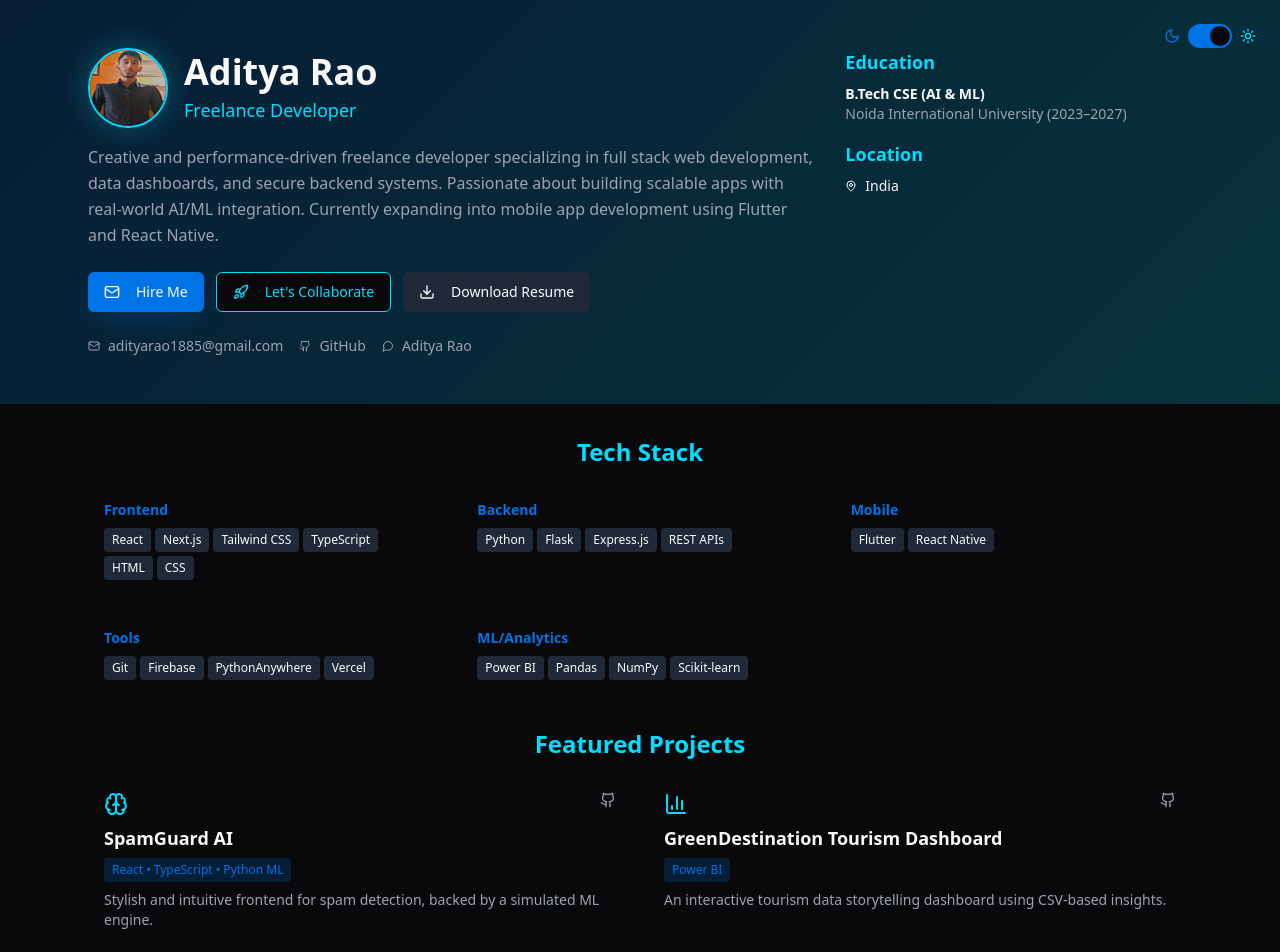
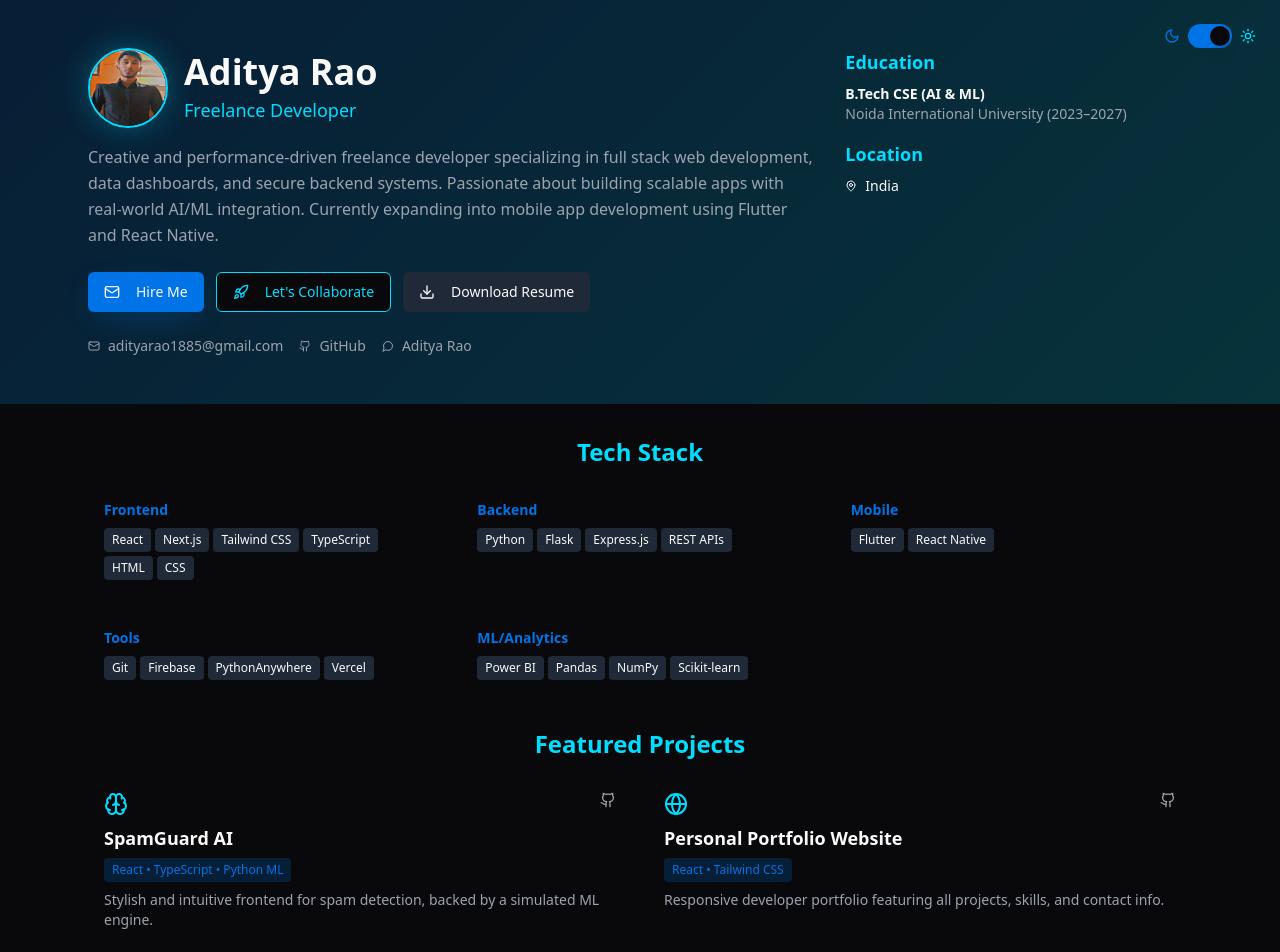
Before and after one commit to Adityarao19/aditya-rao-resume, a React (Vite) app: page / in a window 1280 px wide. Shown: the top 952 px of the page. Built offline with nearby package versions, Linux system fonts and the light colour scheme.

Commit message:
Remove Green Destination project
Removed the "GreenDestination Tourism Dashboard" project from the featured projects section.

```diff
--- a/src/components/Resume.tsx
+++ b/src/components/Resume.tsx
@@ -38,13 +38,6 @@ const Resume = () => {
       description: "Stylish and intuitive frontend for spam detection, backed by a simulated ML engine.",
       github: "https://github.com/Adityarao19",
       icon: Brain
-    },
-    {
-      title: "GreenDestination Tourism Dashboard",
-      tech: "Power BI",
-      description: "An interactive tourism data storytelling dashboard using CSV-based insights.",
-      github: "https://github.com/Adityarao19",
-      icon: BarChart3
     },
     {
       title: "Personal Portfolio Website",
```
